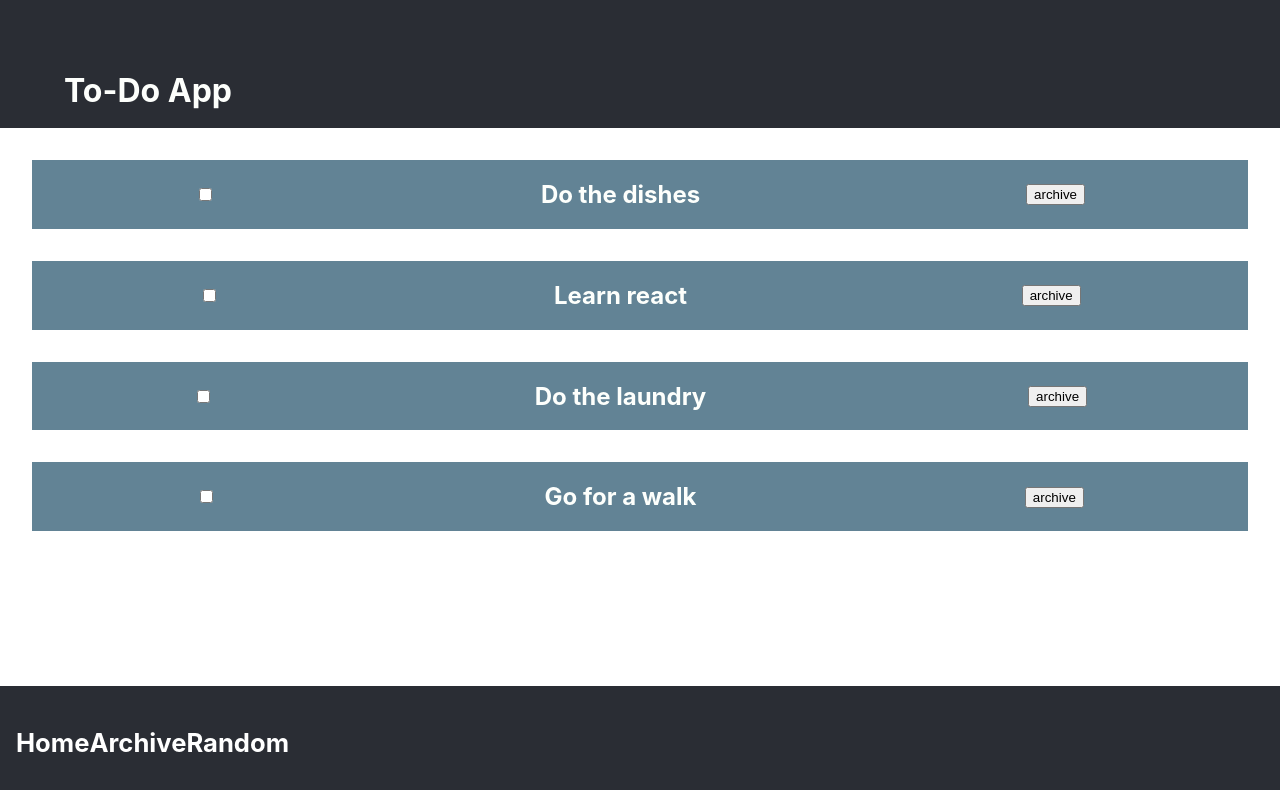
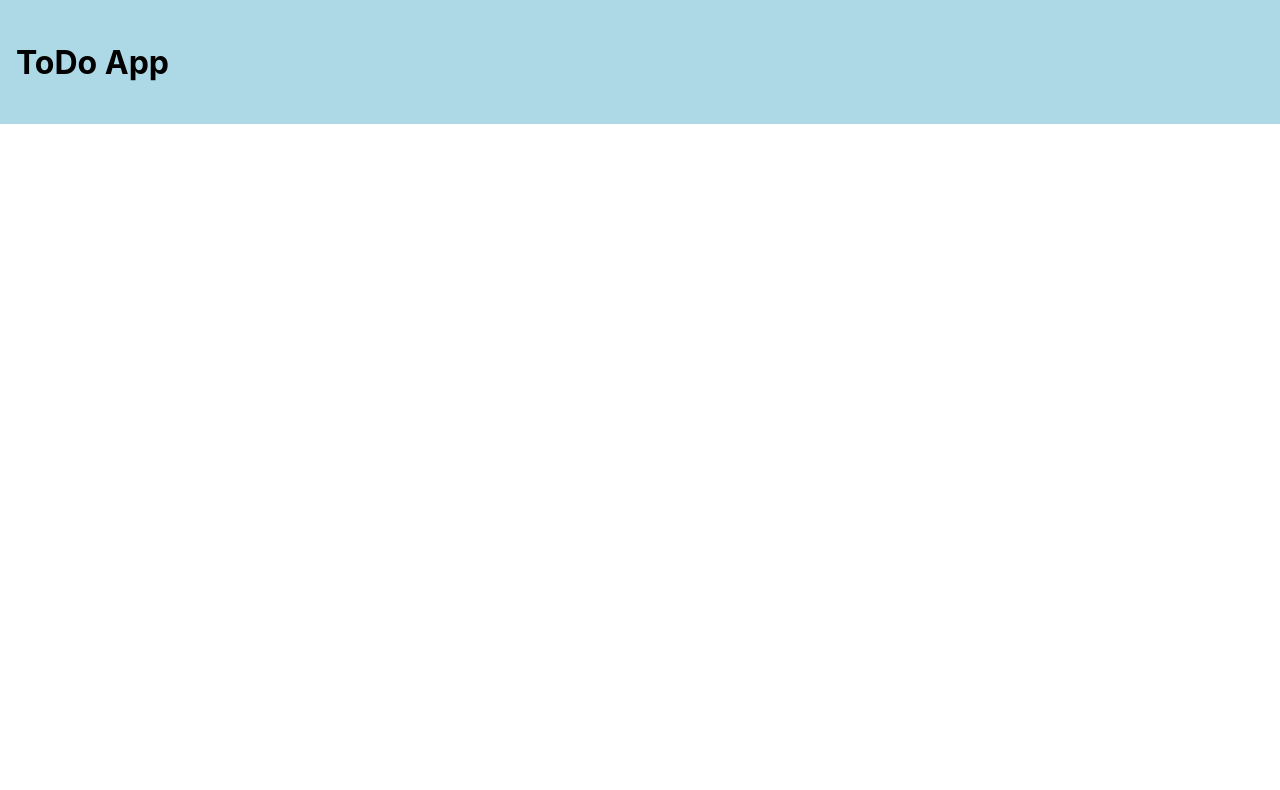
Before and after one commit to yannhn/to-do, a React (Create React App) app: page / in a window 1280 px wide. Shown: the top 790 px of the page. Built offline with nearby package versions, Linux system fonts and the light colour scheme.

Commit message:
add new Header

```diff
--- a/src/App.js
+++ b/src/App.js
@@ -1,79 +1,10 @@
-import { useState } from "react";
-import { nanoid } from "nanoid";
-import Header from "./components/Header.js";
-import ToDo from "./components/ToDo";
-import Footer from "./components/Footer.js";
+import Main from "./components/Main";
 
 function App() {
-  const [items, setItems] = useState([
-    {
-      id: nanoid(),
-      name: "Do the dishes",
-      isCompleted: true,
-      isArchived: false,
-    },
-    {
-      id: nanoid(),
-      name: "Learn react",
-      isCompleted: true,
-      isArchived: false,
-    },
-    {
-      id: nanoid(),
-      name: "Do the laundry",
-      isCompleted: true,
-      isArchived: false,
-    },
-    {
-      id: nanoid(),
-      name: "Go for a walk",
-      isCompleted: true,
-      isArchived: false,
-    },
-  ]);
-
-  function toggleComplete(id) {
-    const toggleCompleted = items.map((item) => {
-      if (id === item.id) {
-        return { ...item, isCompleted: !item.isCompleted };
-      }
-      return item;
-    });
-    setItems(toggleCompleted);
-  }
-
-  function toggleArchive(id) {
-    const toggleArchived = items.map((item) => {
-      if (id === item.id) {
-        return { ...item, isArchived: !item.isArchived };
-      } else {
-        return item;
-      }
-    });
-    setItems(toggleArchived);
-  }
-
-  function deleteToDo(id) {
-    const filteredTodos = items.filter((item) => item.id !== id);
-    setItems(filteredTodos);
-  }
-
   return (
-    <div className="App">
-      <Header></Header>
-      {items.map((item) => (
-        <ToDo
-          key={item.id}
-          name={item.name}
-          isCompleted={item.isCompleted}
-          isArchived={item.isArchived}
-          toggleComplete={() => toggleComplete(item.id)}
-          deleteToDo={() => deleteToDo(item.id)}
-          archiveToDo={() => toggleArchive(item.id)}
-        ></ToDo>
-      ))}
-      <Footer></Footer>
-    </div>
+    <>
+      <Main></Main>
+    </>
   );
 }
 
--- a/src/components/Footer.js
+++ /dev/null
@@ -1,41 +0,0 @@
-import styled from "styled-components";
-
-function Footer() {
-  return (
-    <FooterContainer>
-      <FooterLinks>Home</FooterLinks>
-      <FooterLinks>Archive</FooterLinks>
-      <FooterLinks>Random</FooterLinks>
-    </FooterContainer>
-  );
-}
-
-export default Footer;
-
-const FooterContainer = styled.section`
-  background-color: #2a2d34;
-  padding: 1em;
-  position: fixed;
-  bottom: 0;
-  width: 100%;
-`;
-
-const FooterLinks = styled.li`
-  padding: 1em 0;
-  font-size: 1.6rem;
-  font-weight: bold;
-  list-style: none;
-  display: inline-block;
-  text-decoration: none;
-  color: white;
-  cursor: pointer;
-  transition: 500ms ease;
-  &:hover {
-    transform: scale(1.1);
-    color: crimson;
-  }
-  &.active {
-    transform: scale(1.1);
-    color: crimson;
-  }
-`;
--- /dev/null
+++ b/src/components/Main.js
@@ -0,0 +1,11 @@
+import Header from "./UI/Header";
+
+function Main() {
+  return (
+    <>
+      <Header></Header>
+    </>
+  );
+}
+
+export default Main;
--- a/src/components/ToDo.js
+++ /dev/null
@@ -1,80 +0,0 @@
-import styled from "styled-components";
-
-function ToDo({
-  key,
-  name,
-  isCompleted,
-  isArchived,
-  toggleComplete,
-  deleteToDo,
-  archiveToDo,
-}) {
-  return (
-    <ToDoContainer>
-      <input type="checkbox" onClick={toggleComplete}></input>
-      <ToDoTitle variant={isCompleted}>{name}</ToDoTitle>
-      <ToDoRight>
-        {isCompleted ? (
-          <button onClick={archiveToDo}>archive</button>
-        ) : (
-          <button onClick={deleteToDo}>delete</button>
-        )}
-      </ToDoRight>
-    </ToDoContainer>
-  );
-}
-
-export default ToDo;
-
-const ToDoContainer = styled.section`
-  background-color: #628395;
-  display: flex;
-  justify-content: space-around;
-  align-items: center;
-  margin: 2em;
-  /* box-shadow: rgba(98, 131, 149, 0.4) -5px 5px,
-    rgba(98, 131, 149, 0.3) -10px 10px, rgba(98, 131, 149, 0.2) -15px 15px,
-    rgba(98, 131, 149, 0.1) -20px 20px, rgba(98, 131, 149, 0.05) -25px 25px; */
-`;
-
-// TODO -> Check label or section
-
-// const ToDoLeft = styled.label`
-//   display: flex;
-//   flex-direction: row;
-// `;
-
-// const ToDoCheckbox = styled.input`
-//   border: none;
-//   border-radius: 4px;
-//   background-color: #ff0000;
-//   width: 50px;
-//   height: 50px;
-//   margin: 1em;
-//   cursor: pointer;
-// `;
-
-const ToDoTitle = styled.h2`
-  color: #fdfffc;
-  text-decoration: ${(props) => (props.variant ? "none" : "line-through")};
-`;
-
-// const ToDoCheckboxContainer = styled.section`
-//   border-left: 2px dotted black;
-//   border-radius: 4px;
-//   align-self: center;
-//   width: 30px;
-//   margin: 1em;
-// `;
-
-const ToDoRight = styled.section``;
-
-// const ToDoButton = styled.button`
-//   padding: 0.6em 2em;
-//   border: none;
-//   border-radius: 10px;
-//   background-color: #fdfffc;
-//   color: #628395;
-//   font-weight: bold;
-//   cursor: pointer;
-// `;
--- a/src/components/Header.js
+++ b/src/components/UI/Header.js
@@ -3,7 +3,7 @@ import styled from "styled-components";
 function Header() {
   return (
     <TitleContainer>
-      <Title>To-Do App</Title>
+      <Title>ToDo App</Title>
     </TitleContainer>
   );
 }
@@ -11,14 +11,10 @@ function Header() {
 export default Header;
 
 const TitleContainer = styled.section`
-  background-color: #2a2d34;
-  padding: 4em;
-  position: relative;
+  background-color: lightblue;
+  padding: 1em;
 `;
 
 const Title = styled.h1`
-  color: #fdfffc;
   font-size: 2rem;
-  position: absolute;
-  top: 35%;
 `;
```
Also changed, not shown: src/components/NewToDo/InputNewToDo.js (added), src/components/ToDo/ToDo.js (added), src/components/UI/Footer.js (added).
